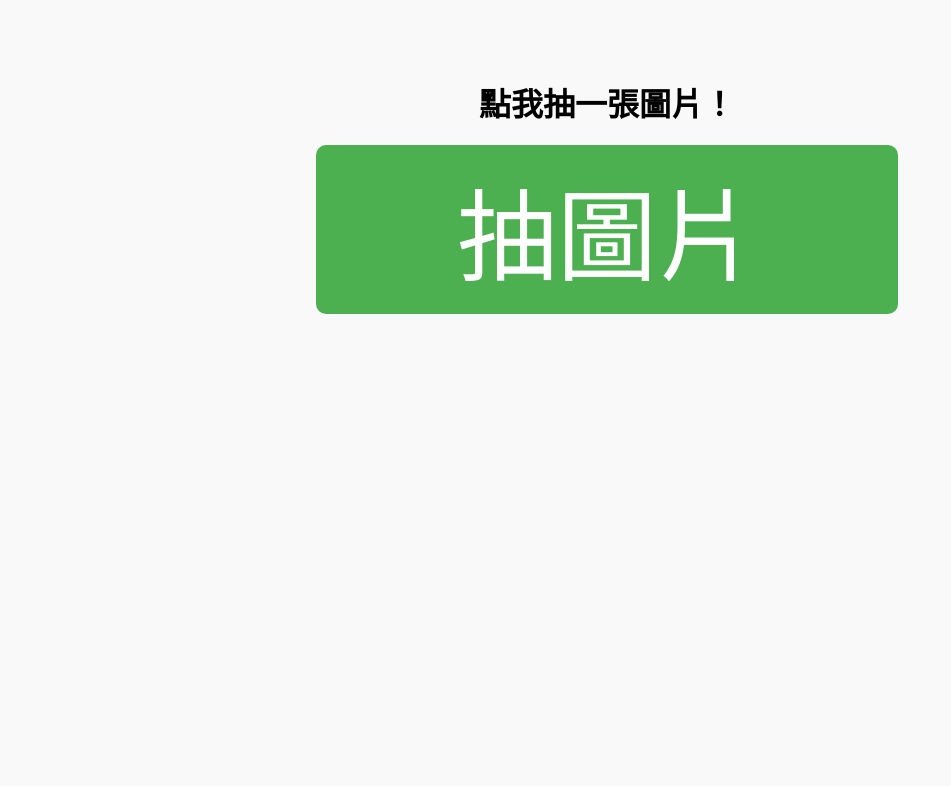
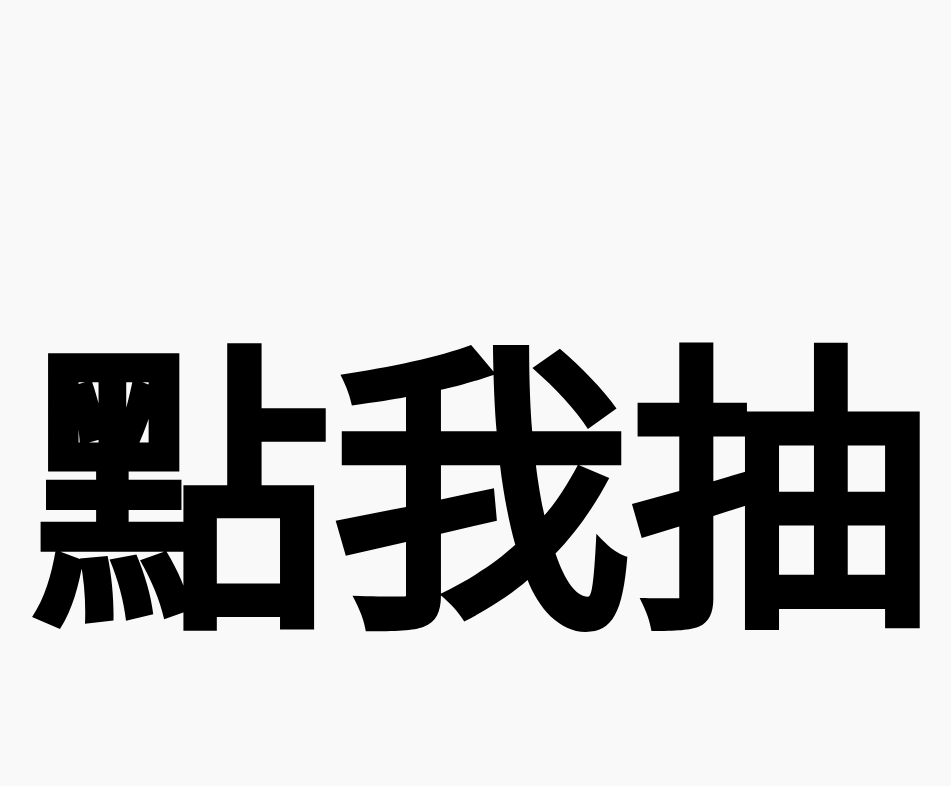
Before and after one commit to Cherry314028/CardGame03, a plain HTML site: page index.html in a window 1280 px wide. Shown: the top 786 px of the page, without its empty margins (33-984 px from the left). Drawn offline with Linux system fonts and the light colour scheme.

Commit message:
Update index.html

```diff
--- a/index.html
+++ b/index.html
@@ -16,7 +16,7 @@
     }
 
     h1 {
-      front-size: 300px;
+      font-size: 300px;
       margin-bottom: 20px;
     }
 
```
